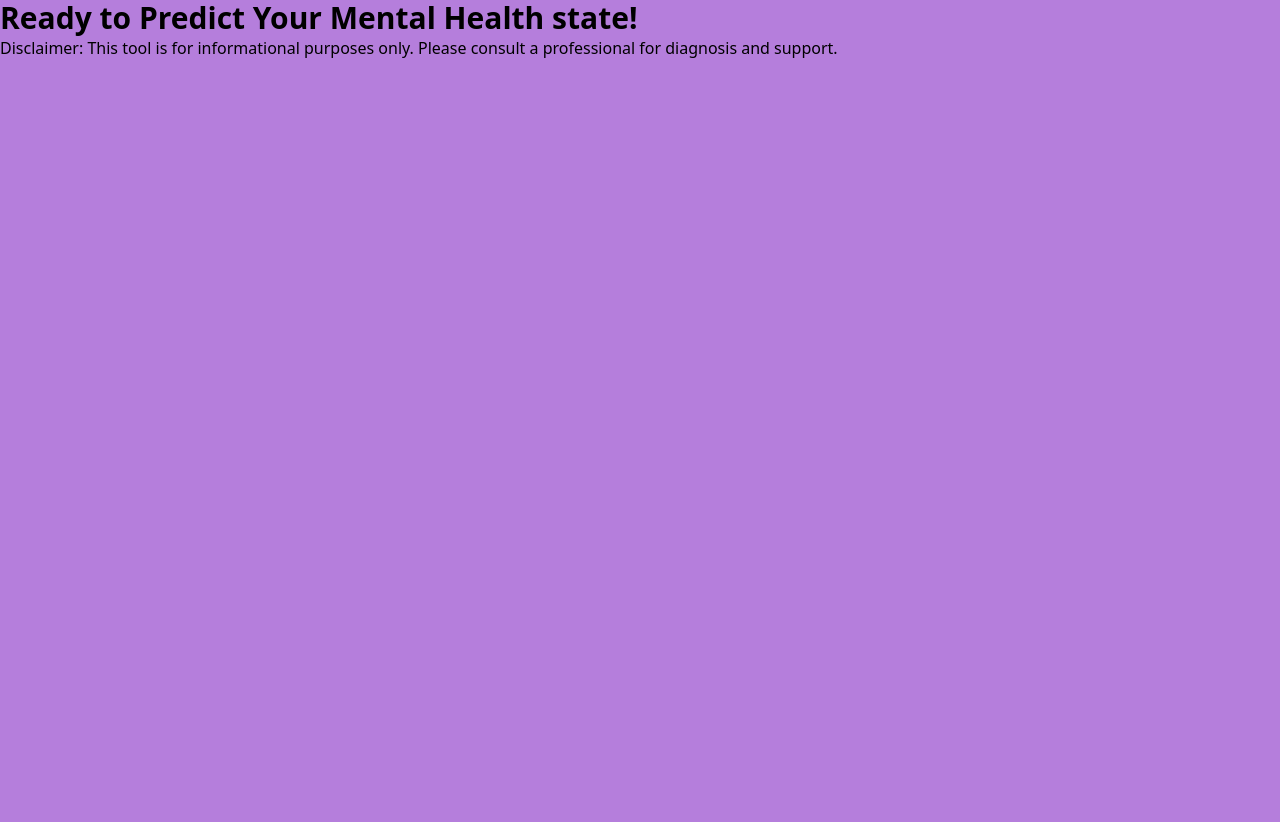
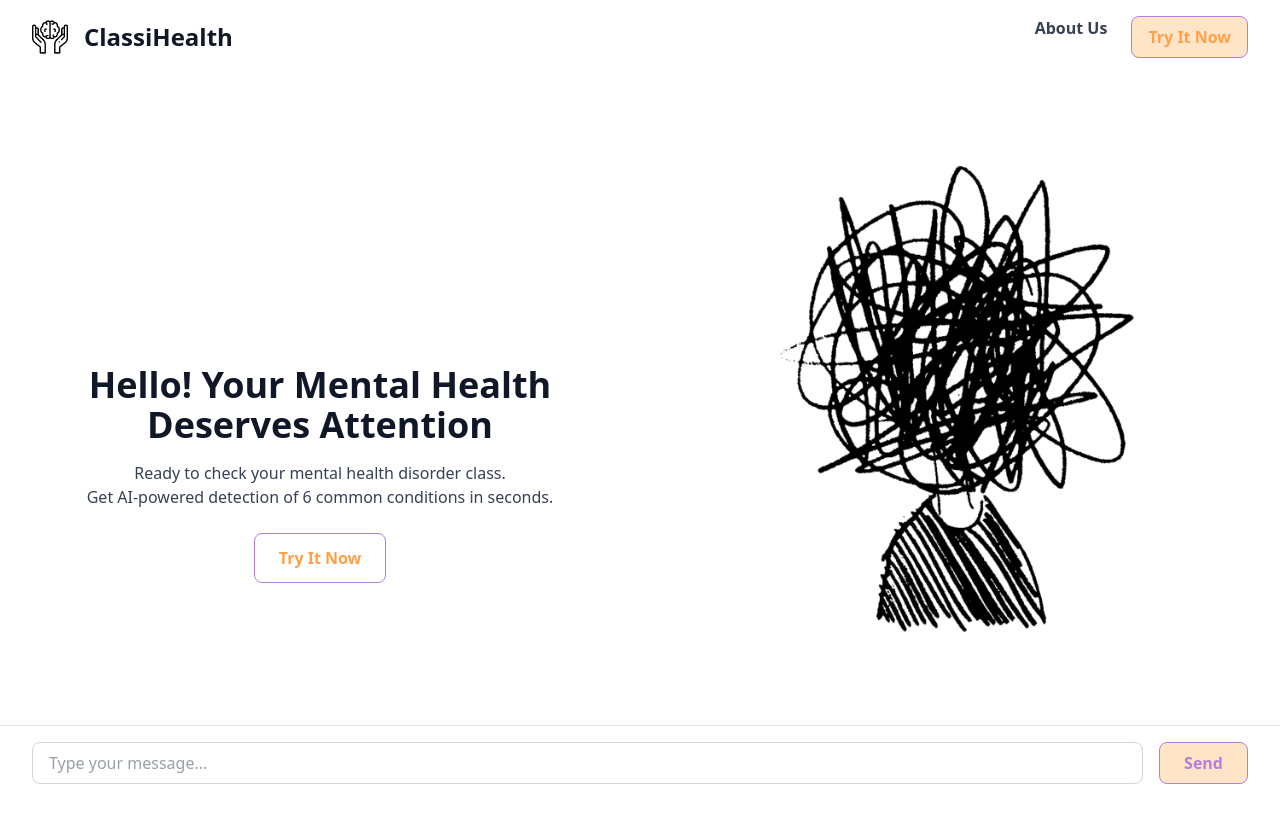
Before and after one commit to farahrlicir/mental_health_interface, a plain HTML site: page index.html in a window 1280 px wide. Before the commit the page ends 800 px from the top, so only its background shows below. Drawn offline with nearby package versions, Linux system fonts and the light colour scheme.

Commit message:
first commit

```diff
--- a/index.html
+++ b/index.html
@@ -9,21 +9,97 @@
     <title>Mental Health Prediction</title>
 </head>
 
-<body>
     <!-- Loader (Displayed first, then hidden after the page is fully loaded) -->
-    <div class="loader" id="loader">
+   <!-- <div class="loader" id="loader">
         <img src="mental-health.gif" alt="Loading..." />
+    </div>-->
+
+<body class=" font-sans">
+     <header>
+        <div class="max-w-7xl mx-auto px-4 sm:px-6 lg:px-8">
+            <div class="flex justify-between items-center py-4">
+                <!-- Logo -->
+                <!--<div class="text-xl font-bold text-[#B57EDC]"> ClassiHealth</div>-->
+                 <div class="flex items-center space-x-4">
+                    <!-- Logo -->
+                    <img src="mental-health (1).png" alt="App Logo" class="w-9 h-9">
+
+                    <!-- App Name -->
+                    <h1 class="text-2xl font-bold text-gray-900">ClassiHealth</h1>
+                </div>
+                <!-- Navigation Links (Hidden on small screens) -->
+                <nav class="hidden sm:flex space-x-6 text-gray-700">
+                    <a href="#" class="hover:text-gray-900 font-bold" >About Us</a>
+                    <a href="#" class="bg-[#FFE5C8] px-4 py-2 rounded-lg border border-[#B57EDC] text-[#FFA14A] font-bold hover:bg-[#FFD29E]">
+                        Try It Now
+                    </a>
+                </nav>
+
+                <!-- Mobile Menu Button (Visible on small screens) -->
+                <button id="menu-button" class="sm:hidden text-gray-700 focus:outline-none">
+                    <svg xmlns="http://www.w3.org/2000/svg" class="h-6 w-6" fill="none" viewBox="0 0 24 24" stroke="currentColor">
+                        <path stroke-linecap="round" stroke-linejoin="round" stroke-width="2" d="M4 6h16M4 12h16m-7 6h7" />
+                    </svg>
+                </button>
+            </div>
+        </div>
+
+        <!-- Mobile Menu (Visible only on small screens) -->
+        <div id="mobile-menu" class="hidden sm:hidden bg-[#FFF9F3] border-t border-gray-200">
+            <nav class="flex flex-col space-y-4 p-4 text-gray-700">
+                <a href="#" class="hover:text-gray-900">Our Courses</a>
+                <a href="#" class="hover:text-gray-900">FAQs</a>
+                <a href="#" class="hover:text-gray-900">Sign In</a>
+                <a href="#" class="bg-[#FFE5C8] px-4 py-2 rounded-lg border border-[#FFD29E] text-[#FFA14A] hover:bg-[#FFD29E]">
+                    Join a FREE Info Session
+                </a>
+            </nav>
+        </div>
+        <main class="flex flex-col sm:flex-row h-screen">
+
+         <!-- Content Section -->
+        <div class="w-full sm:w-1/2  flex items-center justify-center">
+            <div class="text-center px-6 sm:px-12">
+                <h1 class="text-4xl font-bold text-gray-900 mb-4">Hello! Your Mental Health Deserves Attention</h1>
+                <p class="text-gray-700 mb-6">
+                   Ready to check your mental health disorder class. <br>
+                   Get AI-powered detection of 6 common conditions in seconds.
+                </p>
+                <div class="flex justify-center space-x-4">
+
+                    <button class="bg-white text-[#FFA14A] px-6 py-3 border border-[#B57EDC] rounded-lg font-bold hover:bg-[#FFF2E3]">
+                       Try It Now
+                </div>
+            </div>
+        </div>
+        <!-- Image Section -->
+        <div class="w-full sm:w-1/2">
+             <img src="download.gif" alt="Descriptive text" class=" object-cover">
+        </div>
+
+
+    </main>
+    </header>
+    <div class="fixed bottom-0 left-0 w-full bg-white border-t border-gray-200">
+    <div class="max-w-7xl mx-auto px-4 sm:px-6 lg:px-8 py-4 flex items-center space-x-4">
+        <!-- Input Field -->
+        <input
+            type="text"
+            placeholder="Type your message..."
+            class="flex-grow px-4 py-2 border border-gray-300 rounded-lg focus:outline-none focus:ring-2 focus:ring-[#B57EDC] focus:border-transparent text-gray-700"
+        >
+        <!-- Send Button -->
+        <button
+            class="bg-[#FFE5C8] text-[#B57EDC] px-6 py-2 border border-[#B57EDC] rounded-lg font-bold hover:bg-[#FFD29E]">
+            Send
+        </button>
     </div>
+</div>
+ <script src="script.js"></script>
+</body>
 
-    <!-- Main Content (Hidden initially and displayed after the loader disappears) -->
-    <div id="content" style="display: none;">
-        <!-- Navigation Bar (if needed for other sections) -->
-
-            <h1 class="text-3xl font-bold">
-              Ready to Predict Your Mental Health state!
-             </h1>
         <!-- Footer Section -->
-        <footer>
+        <!--<footer>
             <p>Disclaimer: This tool is for informational purposes only. Please consult a professional for diagnosis and support.</p>
         </footer>
     </div>
--- a/script.js
+++ b/script.js
@@ -4,3 +4,10 @@
             document.getElementById('loader').style.display = 'none'; // Hide loader
             document.getElementById('content').style.display = 'block'; // Show content
 };
+
+const menuButton = document.getElementById('menu-button');
+        const mobileMenu = document.getElementById('mobile-menu');
+
+        menuButton.addEventListener('click', () => {
+            mobileMenu.classList.toggle('hidden');
+        });
--- a/style.css
+++ b/style.css
@@ -4,9 +4,9 @@
     --lavendar-color:#B57EDC;  /* lavendar */
     --lightgreen-color: #96F97B;     /* light green */
 }
-body {
-    background-color: var(--lavendar-color);
-}
+
+   /* background-color: var(--lavendar-color);*/
+
 .loader {
   position: fixed;
   top: 50%;
```
Also changed, not shown: input.html (added, +33 -0 lines), test.html (added, +79 -0 lines), confusion.gif (added), download-unscreen (1).gif (added), download-unscreen.gif (added), download.gif (added), mental-health (1).png (added), mental-health.png (added), 2 other files.
